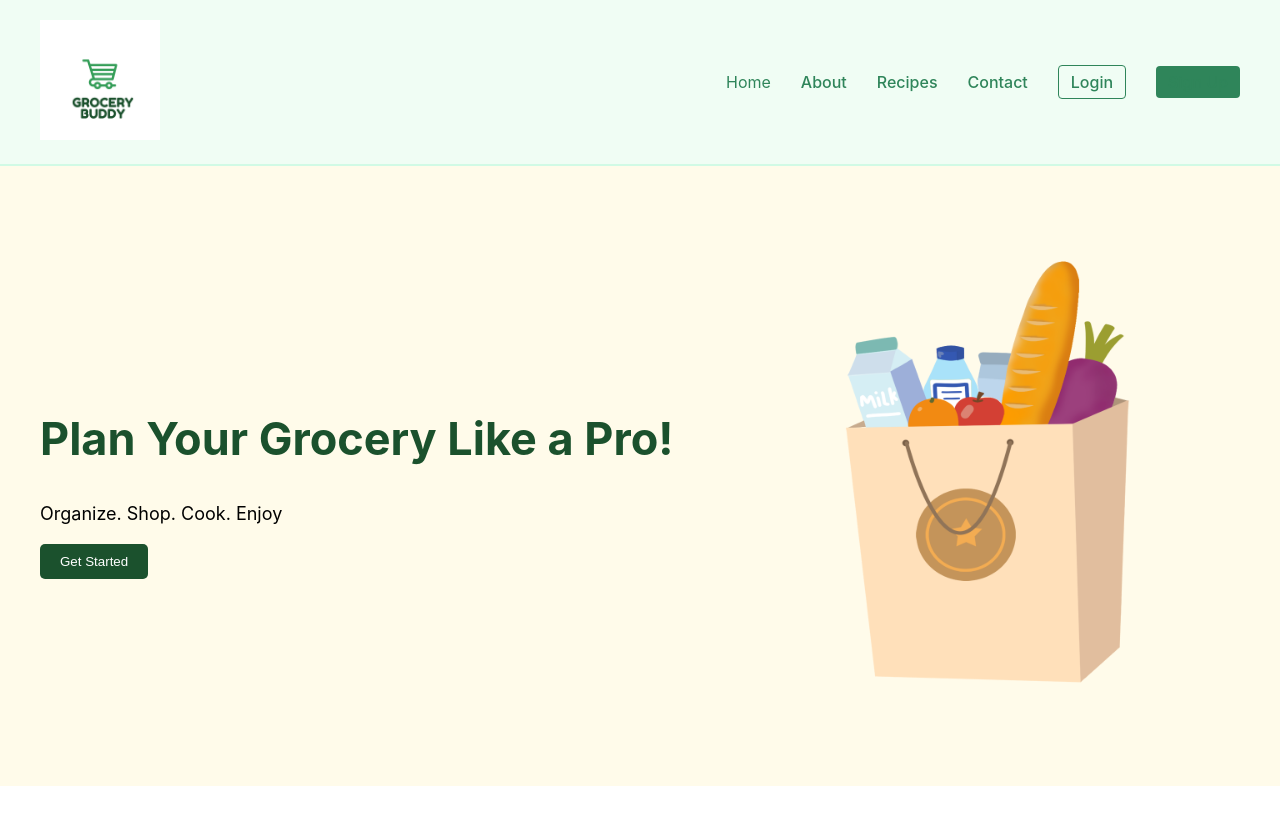
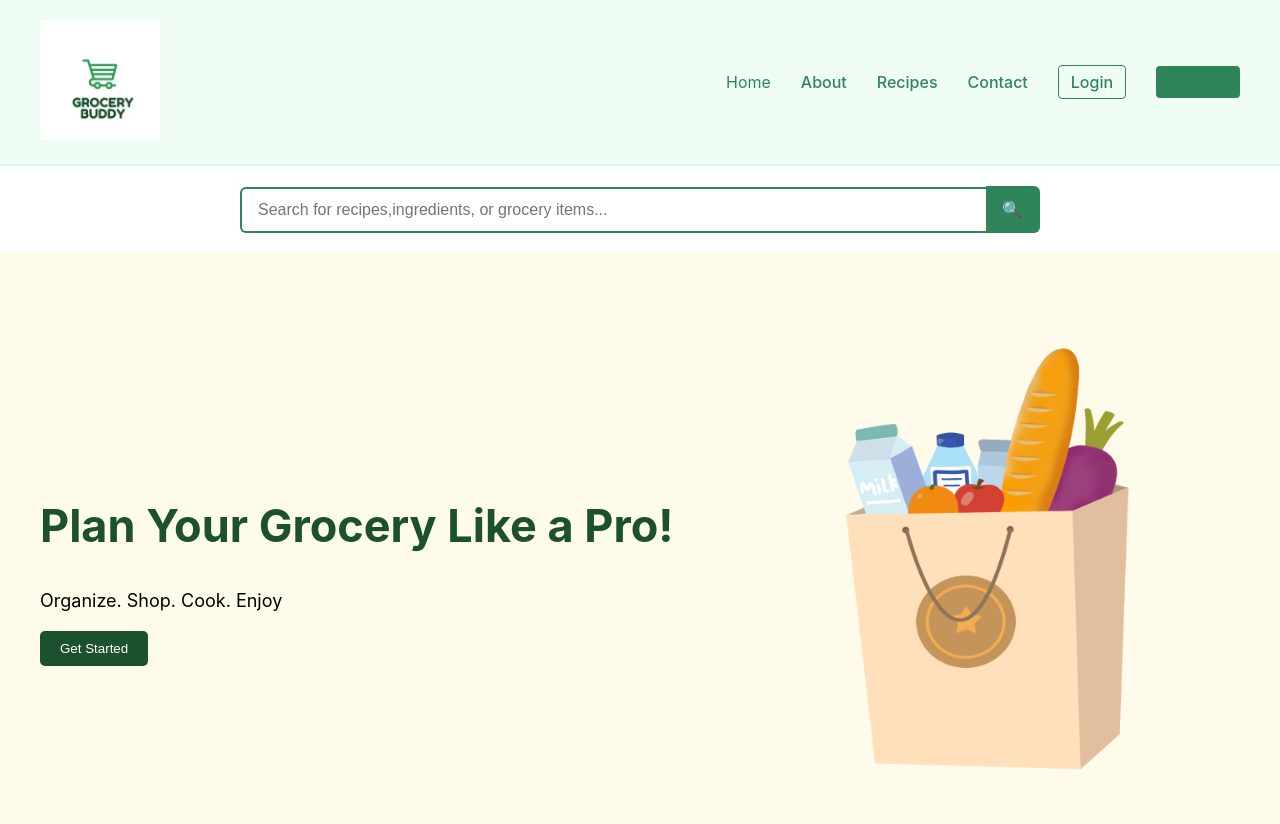
Before and after one commit to palak22291/grocery-list, a React (Create React App) app: page / in a window 1280 px wide. Shown: the top 824 px of the page. Before the commit the page ends 800 px from the top, so only its background shows below. Built offline with nearby package versions, Linux system fonts and the light colour scheme.

Commit message:
rendered SearchBar component into app.js

```diff
--- a/src/App.js
+++ b/src/App.js
@@ -5,11 +5,13 @@ import FeaturedItems from './components/FeaturedItems';
 import HowItWorks from './components/HowItWorks';
 import Footer from './components/Footer';
 import { BrowserRouter as Router, Routes, Route } from 'react-router-dom';
+import SearchBar from './components/SearchBar';
 
 function App() {
   return (
     <Router>
       <Navbar />
+      <SearchBar/>
       <Routes>
         <Route path="/" element={<HeroSection />} />
         <Route path="/about" element={<HowItWorks />} />
```
